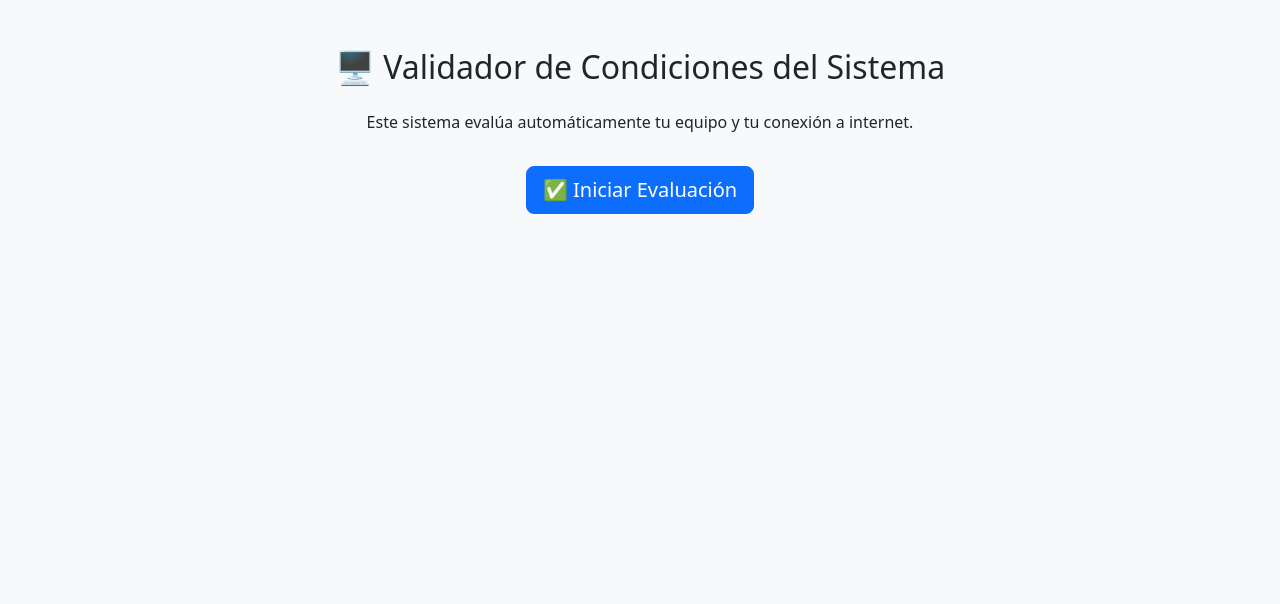
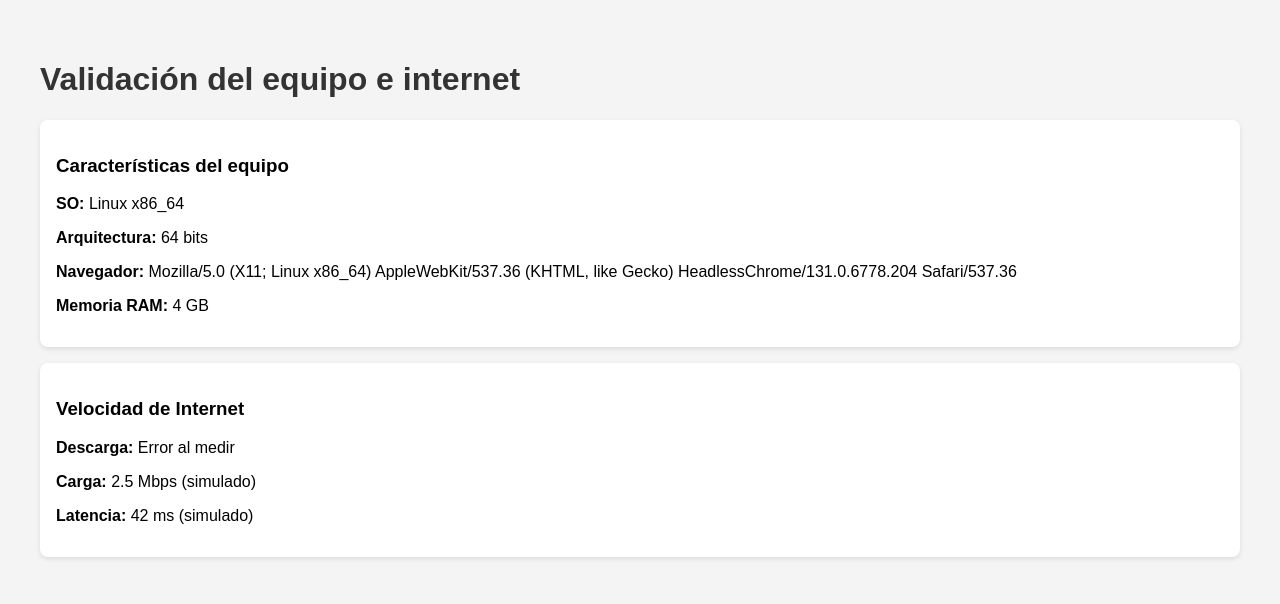
Before and after one commit to favellaneda1993/validador-web, a Flask app: page / in a window 1280 px wide. Shown: the top 604 px of the page. Run offline with Flask 3, Linux system fonts and the light colour scheme.

Commit message:
Update index.html

```diff
--- a/templates/index.html
+++ b/templates/index.html
@@ -1,15 +1,32 @@
 <!DOCTYPE html>
 <html lang="es">
 <head>
-  <meta charset="UTF-8">
-  <title>Validador de Equipo</title>
-  <link href="https://cdn.jsdelivr.net/npm/bootstrap@5.3.0/dist/css/bootstrap.min.css" rel="stylesheet">
+  <meta charset="UTF-8" />
+  <meta name="viewport" content="width=device-width, initial-scale=1.0"/>
+  <title>Validador Web</title>
+  <script defer src="{{ url_for('static', filename='script.js') }}"></script>
+  <style>
+    body { font-family: sans-serif; padding: 2rem; background: #f4f4f4; }
+    h1 { color: #333; }
+    .card { background: white; padding: 1rem; margin-bottom: 1rem; border-radius: 8px; box-shadow: 0 2px 5px rgba(0,0,0,0.1); }
+  </style>
 </head>
-<body class="bg-light">
-  <div class="container text-center mt-5">
-    <h2 class="mb-4">🖥️ Validador de Condiciones del Sistema</h2>
-    <p>Este sistema evalúa automáticamente tu equipo y tu conexión a internet.</p>
-    <a href="/resultado" class="btn btn-primary btn-lg mt-3">✅ Iniciar Evaluación</a>
+<body>
+  <h1>Validación del equipo e internet</h1>
+
+  <div class="card">
+    <h3>Características del equipo</h3>
+    <p><strong>SO:</strong> <span id="so"></span></p>
+    <p><strong>Arquitectura:</strong> <span id="arquitectura"></span></p>
+    <p><strong>Navegador:</strong> <span id="navegador"></span></p>
+    <p><strong>Memoria RAM:</strong> <span id="ram"></span></p>
+  </div>
+
+  <div class="card">
+    <h3>Velocidad de Internet</h3>
+    <p><strong>Descarga:</strong> <span id="download"></span></p>
+    <p><strong>Carga:</strong> <span id="upload"></span></p>
+    <p><strong>Latencia:</strong> <span id="latency"></span></p>
   </div>
 </body>
 </html>
```
